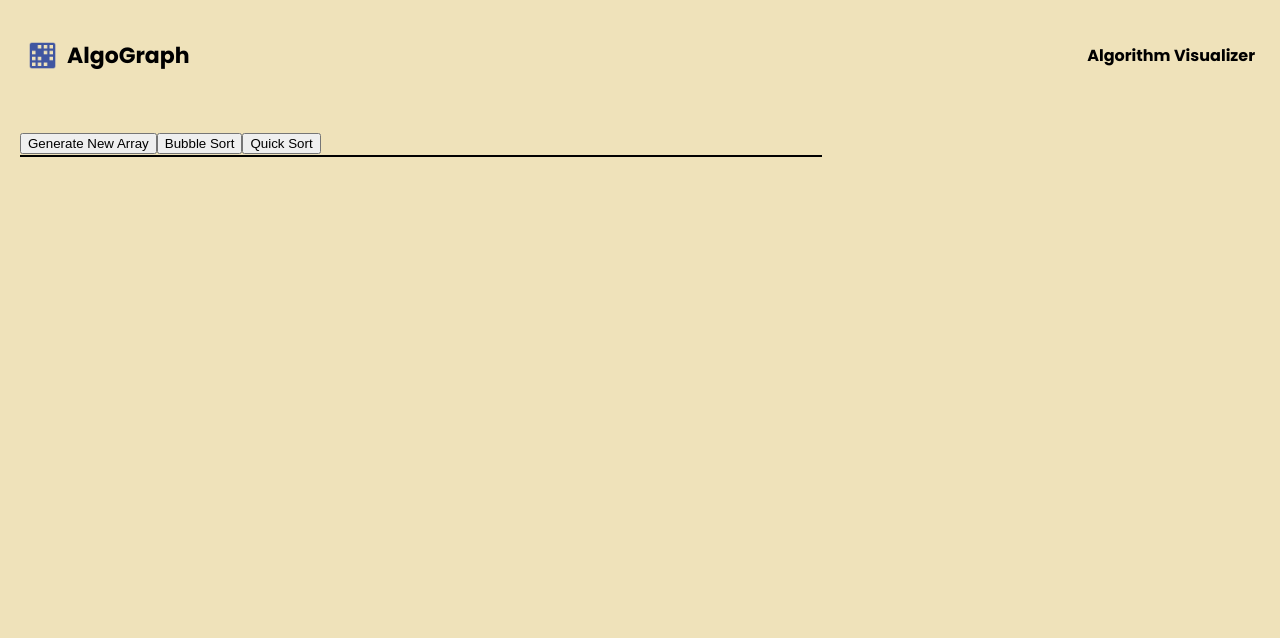
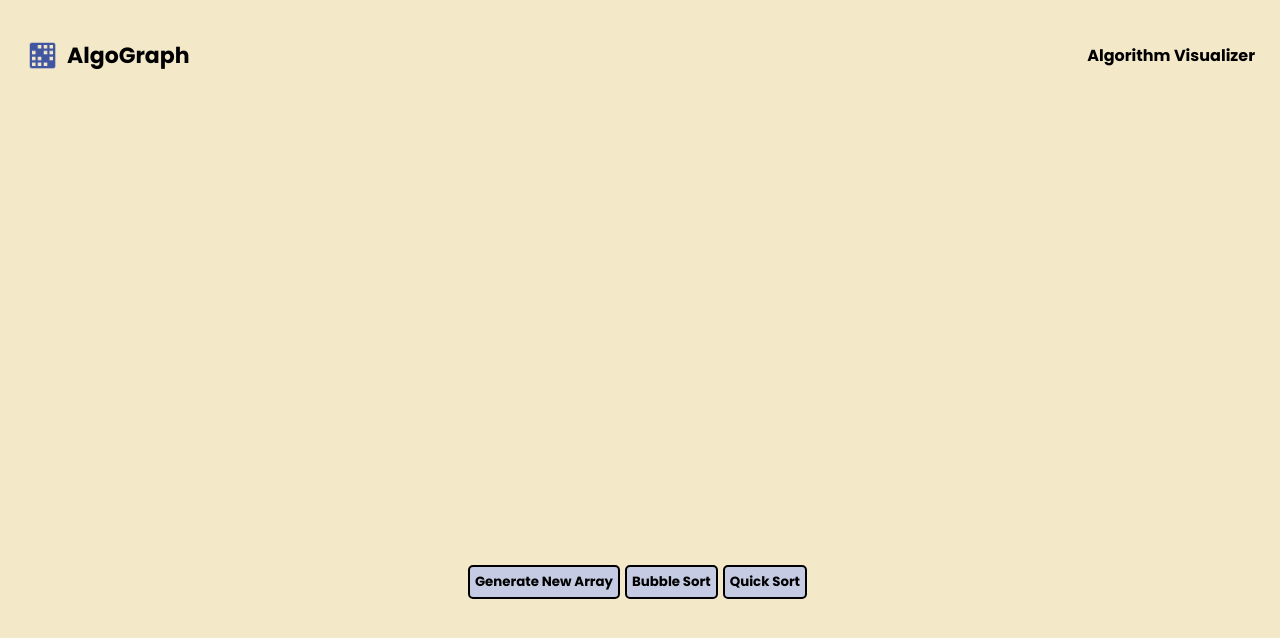
Before and after one commit to evaenglert/algograph, a React (Create React App) app: page / in a window 1280 px wide. Shown: the top 638 px of the page. Built offline with nearby package versions, Linux system fonts and the light colour scheme.

Commit message:
Styling for Sorting Algorithms

```diff
--- a/src/SortingAlgorithms/SortingVisualizer.js
+++ b/src/SortingAlgorithms/SortingVisualizer.js
@@ -5,17 +5,23 @@ export default function SortingBar() {
 
   const sort_container_height = 400;
 
-  const [barArray, setBarArray] = React.useState([]);
+  const new_array = [];
+  for (var i = 0; i < 150; i++) {
+    var new_number = randomIntFromInterval(1, 500);
+    new_array.push([new_number, 'red'])
+  }
+
+  const [barArray, setBarArray] = React.useState([new_array]);
 
   const bars = barArray.map((item, index) => {
-    return (<div className="bar" style={{ height: item[0] * sort_container_height / 500, width: 2, backgroundColor: item[1] }} key={index}></div>)
+    return (<div className="bar" style={{ height: item[0] * sort_container_height / 500, width: 10, backgroundColor: item[1] }} key={index}></div>)
   })
 
 
   function generateNewArray() {
     setBarArray(() => {
       const new_array = [];
-      for (var i = 0; i < 100; i++) {
+      for (var i = 0; i < 150; i++) {
         var new_number = randomIntFromInterval(1, 500);
         new_array.push([new_number, 'red'])
       }
@@ -112,12 +118,14 @@ export default function SortingBar() {
 
 
   return (
-    <div>
-      <button onClick={generateNewArray}>Generate New Array</button>
-      <button onClick={runBubbleSort}>Bubble Sort</button>
-      <button onClick={runQuickSort}>Quick Sort</button>
+    <div class='main-content'>
       <div className="sort-container" style={{ width: 800 }}>
         {bars}
+      </div>
+      <div className='settings'>
+        <button onClick={generateNewArray}>Generate New Array</button>
+        <button onClick={runBubbleSort}>Bubble Sort</button>
+        <button onClick={runQuickSort}>Quick Sort</button>
       </div>
 
     </div>
--- a/src/index.css
+++ b/src/index.css
@@ -1,7 +1,7 @@
 body {
   margin: 0;
   font-family: 'Poppins', sans-serif;
-  background-color: #EFE2BA;
+  background-color: #f3e8c8;
 }
 
 nav {
@@ -25,6 +25,10 @@ nav {
 
 .main-content {
   padding: 20px;
+  display: flex;
+  gap: 15px;
+  flex-direction: column;
+  align-items: center;
 }
 
 .bar {
@@ -33,10 +37,20 @@ nav {
 }
 
 .sort-container {
-  width: 300px;
-  border: 1px solid black;
+  /* width: 300px; */
+  height: 400px;
+  /* border: 1px solid black; */
   display: flex;
   align-items: end;
   /* flex-direction: column; */
   gap: 2px;
 }
+
+.settings > button {
+  font-family: 'Poppins', sans-serif;
+  background-color: #C5CBE3;
+  padding: 5px;
+  border-radius: 5px;
+  border: 2px solid black;
+  margin-right: 5px;
+}
```
